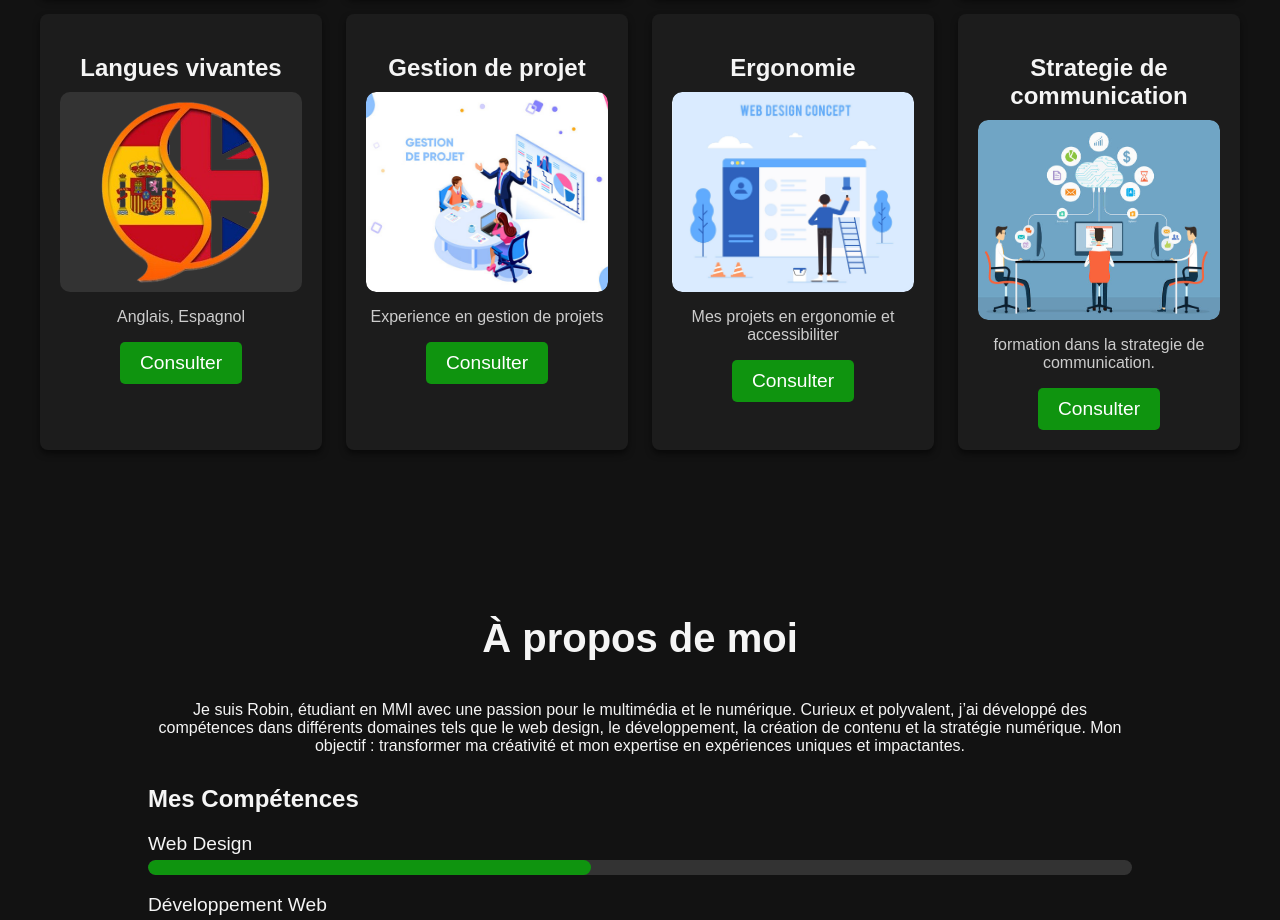
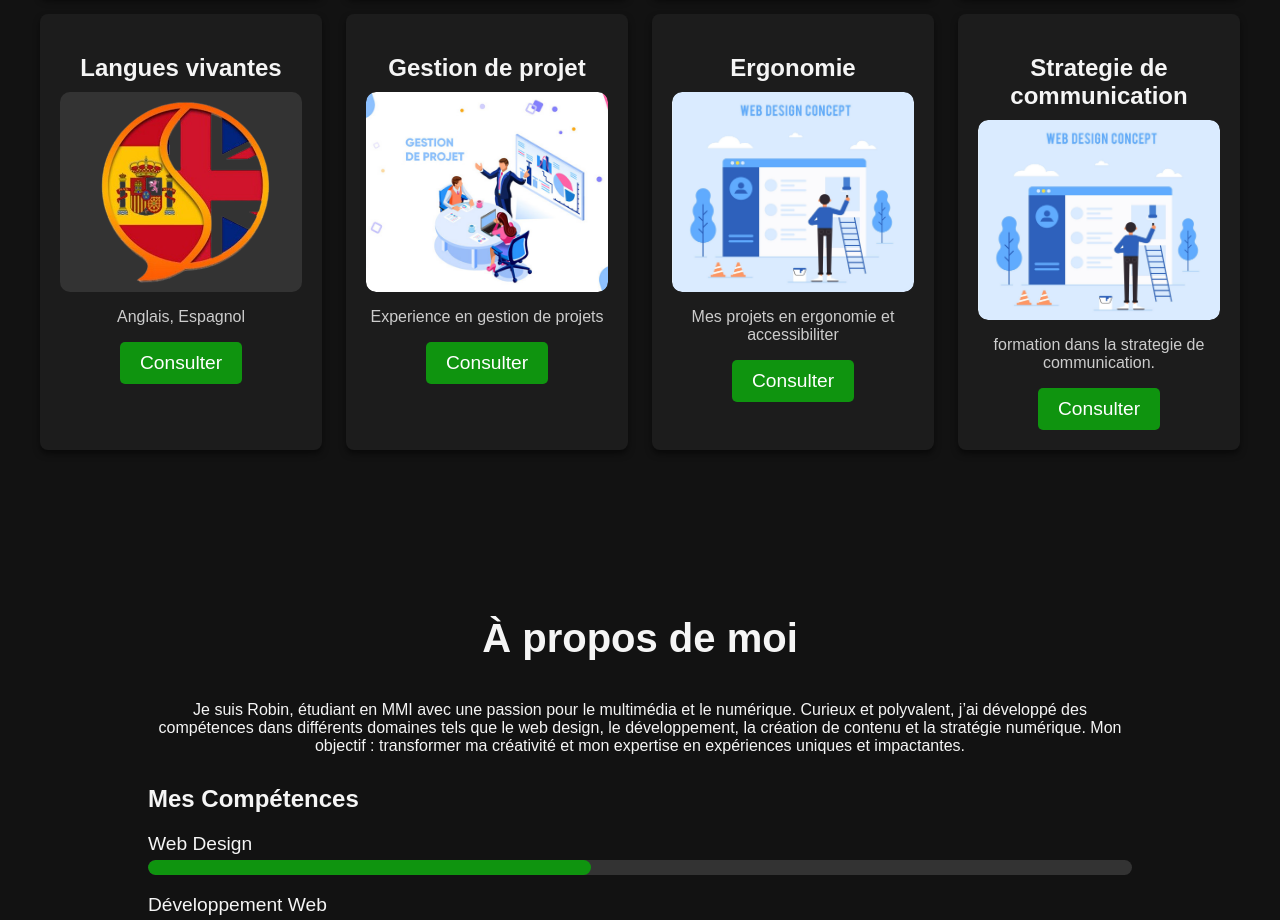
Before and after one commit to bouguibougua/Robin_Bouguetaia_portfolio, a plain HTML site: page index.html in a window 1280 px wide. Shown: the part 1486-2406 px from the top of the page. Drawn offline with Linux system fonts and the light colour scheme.

Commit message:
teste 4
teste 4

```diff
--- a/index.html
+++ b/index.html
@@ -110,7 +110,7 @@
                 <div class="project-item">
                     <h2>Strategie de communication</h2>
                     <div class="image-container">
-                        <img src="stratégie.jpg" alt="image de strategie de communication">
+                        <img src="_strategie.jpg" alt="image de strategie de communication">
                     </div>
                     <p>formation dans la strategie de communication.</p>
                     <button>Consulter</button>
```
Also changed, not shown: _strategie.jpg (added).
